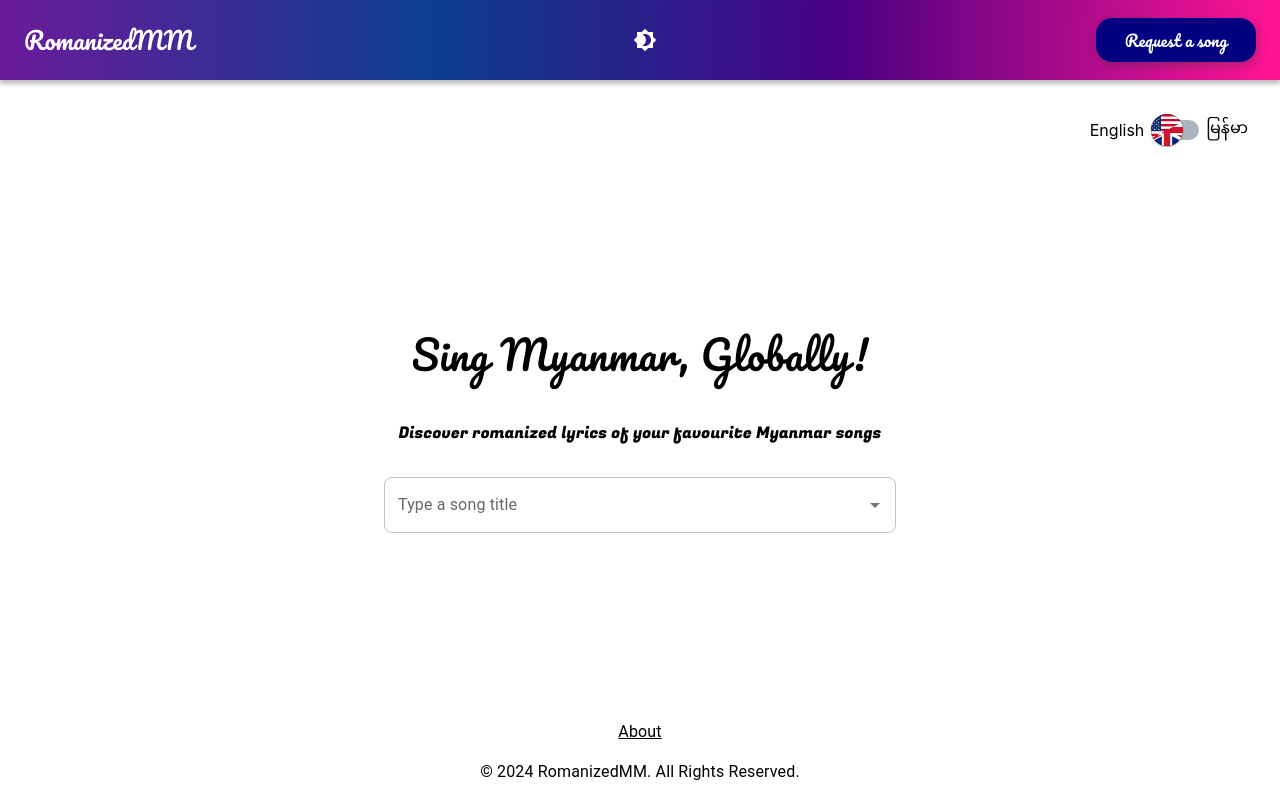
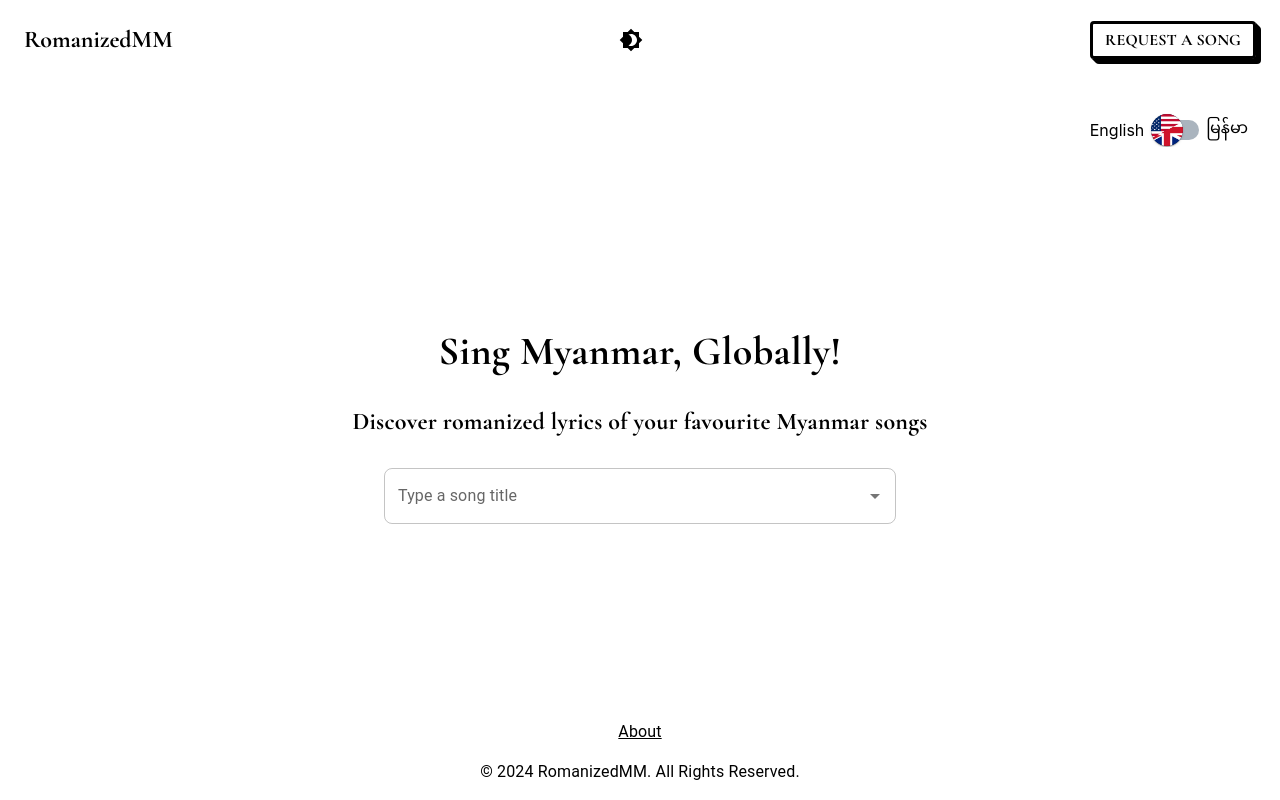
Before and after one commit to ynwin1/RomanizedMM, a React (Create React App) app in the folder client/: page / in a window 1280 px wide. Built offline with nearby package versions, Linux system fonts and the light colour scheme; no server answers.

Commit message:
home page ui upgrade

```diff
--- a/client/public/index.html
+++ b/client/public/index.html
@@ -14,7 +14,8 @@
     <link href="https://fonts.googleapis.com/css2?family=Pacifico&display=swap" rel="stylesheet">
     <link href="https://fonts.googleapis.com/css2?family=Fugaz+One&display=swap" rel="stylesheet">
     <link href="https://fonts.googleapis.com/css2?family=Lato&display=swap" rel="stylesheet">
-    <link href="https://fonts.googleapis.com/css2?family=Caveat:wght@700&display=swap" rel="stylesheet">
+    <link href="https://fonts.googleapis.com/css2?family=Cormorant+Garamond:wght@700&display=swap" rel="stylesheet">
+    <link href="https://fonts.googleapis.com/css2?family=Caveat:wght@1000&display=swap" rel="stylesheet">
     <meta name="viewport" content="width=device-width, initial-scale=1" />
     <meta name="theme-color" content="#000000" />
     <meta name="robots" content="index, follow">
--- a/client/src/components/NavBar/NavBarStyling.js
+++ b/client/src/components/NavBar/NavBarStyling.js
@@ -1,28 +1,37 @@
 import {styled} from "@mui/system";
 import {AppBar, Button, Toolbar, Typography} from "@mui/material";
 
-export const  CustomNavBar = styled(AppBar)({
-    background: "linear-gradient(91deg, #6A1B9A 0.47%, #0B3D91 33.58%, #2E1C89 52.2%, #4B0082 66.08%, #FF1493 99.51%) no-repeat", // theme.palette.mode === 'light' ? '#000000':'#FFFFFF', //`linear-gradient(90deg, #434343 0%, #202020 53.2%, #000 100%)`
-    boxShadow: '0px 4px 4px 0px rgba(0, 0, 0, 0.25)',
+export const  CustomNavBar = styled(AppBar)(({theme}) => ({
+    background: theme.palette.mode === 'dark' ? 'black' : 'white',
     height: '5rem',
     justifyContent: 'center',
-});
+    boxShadow: 'none',
+    color: theme.palette.mode === 'dark' ? 'white' : 'black',
+}));
 
-export const CustomNavButton = styled(Button)({
-    borderRadius: '1rem',
-    background: '#000080', //'rgba(220, 20, 60, 0.80)'
-    boxShadow: '2px 4px 8px 0px rgba(51, 51, 51, 0.30)',
-    padding: '10px 20px',
-    fontSize: '1rem',
-    textTransform: 'none',
-    width: '10rem',
-    '&:hover': {
-        background: '#FF0000' // 'rgba(255, 105, 180, 0.80)'
+export const CustomNavButton = styled(Button)(({theme}) => ({
+    fontSize: '16px',
+    letterSpacing: '2px',
+    textDecoration: 'none',
+    color: theme.palette.mode === 'dark' ? 'white' : 'black',
+    cursor: 'pointer',
+    border: '3px solid',
+    padding: '0.25em 0.5em',
+    boxShadow: '1px 1px 0px 0px, 2px 2px 0px 0px, 3px 3px 0px 0px, 4px 4px 0px 0px, 5px 5px 0px 0px',
+    position: 'relative',
+    userSelect: 'none',
+    WebkitUserSelect: 'none',
+    touchAction: 'manipulation',
+    '&:active': {
+        boxShadow: '0px 0px 0px 0px',
+        top: '5px',
+        left: '5px',
     },
-    '@media (max-width:768px)': {
-        padding: '8px 14px',
+    '@media (min-width: 768px)': {
+        padding: '0.25em 0.75em',
+
     },
-});
+}));
 
 export const CustomToolBar = styled(Toolbar)({
     justifyContent: "space-between",
@@ -30,10 +39,7 @@ export const CustomToolBar = styled(Toolbar)({
     flexDirection: 'row'
 })
 
-export const NavBarTypography = styled(Typography)({
-    fontFamily: "'Pacifico', cursive",
-    color: '#FFFFFF',
-    '@media (max-width:768px)': {
-        fontSize: '1rem',
-    },
-});
+export const NavBarTypography = styled(Typography)(({theme}) => ({
+    fontFamily: 'Cormorant Garamond',
+    color: theme.palette.mode === 'dark' ? 'white' : 'black',
+}));
--- a/client/src/components/SearchBar/SearchBar.js
+++ b/client/src/components/SearchBar/SearchBar.js
@@ -11,7 +11,7 @@ function SearchBar() {
     return (
         <div className="searchBar">
             <SloganTypography fontSize="2.5rem" theme={theme}> Sing Myanmar, Globally! </SloganTypography>
-            <SloganTypography fontSize="1rem" sx={{fontFamily: 'Fugaz One'}}>
+            <SloganTypography fontSize="1.5rem">
                 {slogan}
             </SloganTypography>
             <AutoCompleteSearchBar />
--- a/client/src/components/SearchBar/SearchBarStyling.js
+++ b/client/src/components/SearchBar/SearchBarStyling.js
@@ -5,12 +5,14 @@ import {selectTextColor} from "../../themes/ColorSelect";
 export const SloganTypography = styled(Typography)(({ fontSize, theme }) => ({
     color: selectTextColor(theme.palette.mode),
     textAlign: 'center',
-    fontFamily: 'Pacifico',
+    fontFamily: 'Cormorant Garamond',
     fontSize: fontSize,
     fontStyle: 'normal',
-    fontWeight: '400',
     lineHeight: 'normal',
-    padding: '1rem'
+    padding: '1rem',
+    '@media (max-width: 768px)': {
+        fontSize: `calc(${fontSize} / 1.5)`,
+    }
 }))
 
 export const CustomAutocomplete = styled(Autocomplete)(({theme}) => ({
```
